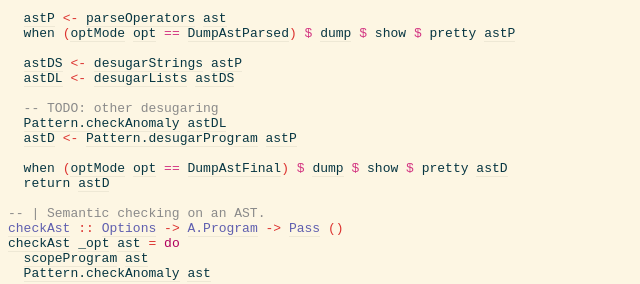
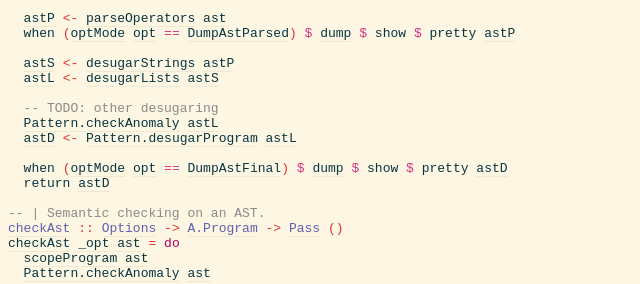
Before and after one commit to ssm-lang/sslang, a plain HTML site: page src/Front.html in a window 1280 px wide. Shown: the part 1172-1456 px from the top of the page, 0-640 px from the left. Drawn offline with Linux system fonts and the light colour scheme.

Commit message:
deploy: f775f9afa40b13f23e128ee764fb40efe2ba4d0f

```diff
--- a/src/Front.html
+++ b/src/Front.html
@@ -264,22 +264,22 @@ forall a ann. Pretty a =&gt; a -&gt; Doc ann
 </span><a href="#local-6989586621679519956"><span class="hs-identifier hs-var">astP</span></a></span><span>
 </span><span id="line-81"></span><span>
 </span><span id="line-82"></span><span>  </span><span id="local-6989586621679519955"><span class="annot"><span class="annottext">Program
-</span><a href="#local-6989586621679519955"><span class="hs-identifier hs-var">astDS</span></a></span></span><span> </span><span class="hs-glyph">&lt;-</span><span> </span><span class="annot"><span class="annottext">Program -&gt; Pass Program
+</span><a href="#local-6989586621679519955"><span class="hs-identifier hs-var">astS</span></a></span></span><span> </span><span class="hs-glyph">&lt;-</span><span> </span><span class="annot"><span class="annottext">Program -&gt; Pass Program
 </span><a href="Front.DesugarStrings.html#desugarStrings"><span class="hs-identifier hs-var">desugarStrings</span></a></span><span> </span><span class="annot"><span class="annottext">Program
 </span><a href="#local-6989586621679519956"><span class="hs-identifier hs-var">astP</span></a></span><span>
 </span><span id="line-83"></span><span>  </span><span id="local-6989586621679519954"><span class="annot"><span class="annottext">Program
-</span><a href="#local-6989586621679519954"><span class="hs-identifier hs-var">astDL</span></a></span></span><span> </span><span class="hs-glyph">&lt;-</span><span> </span><span class="annot"><span class="annottext">Program -&gt; Pass Program
+</span><a href="#local-6989586621679519954"><span class="hs-identifier hs-var">astL</span></a></span></span><span> </span><span class="hs-glyph">&lt;-</span><span> </span><span class="annot"><span class="annottext">Program -&gt; Pass Program
 </span><a href="Front.DesugarLists.html#desugarLists"><span class="hs-identifier hs-var">desugarLists</span></a></span><span> </span><span class="annot"><span class="annottext">Program
-</span><a href="#local-6989586621679519955"><span class="hs-identifier hs-var">astDS</span></a></span><span>
+</span><a href="#local-6989586621679519955"><span class="hs-identifier hs-var">astS</span></a></span><span>
 </span><span id="line-84"></span><span>
 </span><span id="line-85"></span><span>  </span><span class="hs-comment">-- TODO: other desugaring</span><span>
 </span><span id="line-86"></span><span>  </span><span class="annot"><span class="annottext">Program -&gt; Pass ()
 </span><a href="Front.Pattern.html#checkAnomaly"><span class="hs-identifier hs-var">Pattern.checkAnomaly</span></a></span><span> </span><span class="annot"><span class="annottext">Program
-</span><a href="#local-6989586621679519954"><span class="hs-identifier hs-var">astDL</span></a></span><span>
+</span><a href="#local-6989586621679519954"><span class="hs-identifier hs-var">astL</span></a></span><span>
 </span><span id="line-87"></span><span>  </span><span id="local-6989586621679519952"><span class="annot"><span class="annottext">Program
 </span><a href="#local-6989586621679519952"><span class="hs-identifier hs-var">astD</span></a></span></span><span> </span><span class="hs-glyph">&lt;-</span><span> </span><span class="annot"><span class="annottext">Program -&gt; Pass Program
 </span><a href="Front.Pattern.html#desugarProgram"><span class="hs-identifier hs-var">Pattern.desugarProgram</span></a></span><span> </span><span class="annot"><span class="annottext">Program
-</span><a href="#local-6989586621679519956"><span class="hs-identifier hs-var">astP</span></a></span><span>
+</span><a href="#local-6989586621679519954"><span class="hs-identifier hs-var">astL</span></a></span><span>
 </span><span id="line-88"></span><span>
 </span><span id="line-89"></span><span>  </span><span class="annot"><span class="annottext">Bool -&gt; Pass () -&gt; Pass ()
 forall (f :: * -&gt; *). Applicative f =&gt; Bool -&gt; f () -&gt; f ()
```
Also changed, not shown: src/IR.LowerAst.html (+2 -2 lines).
